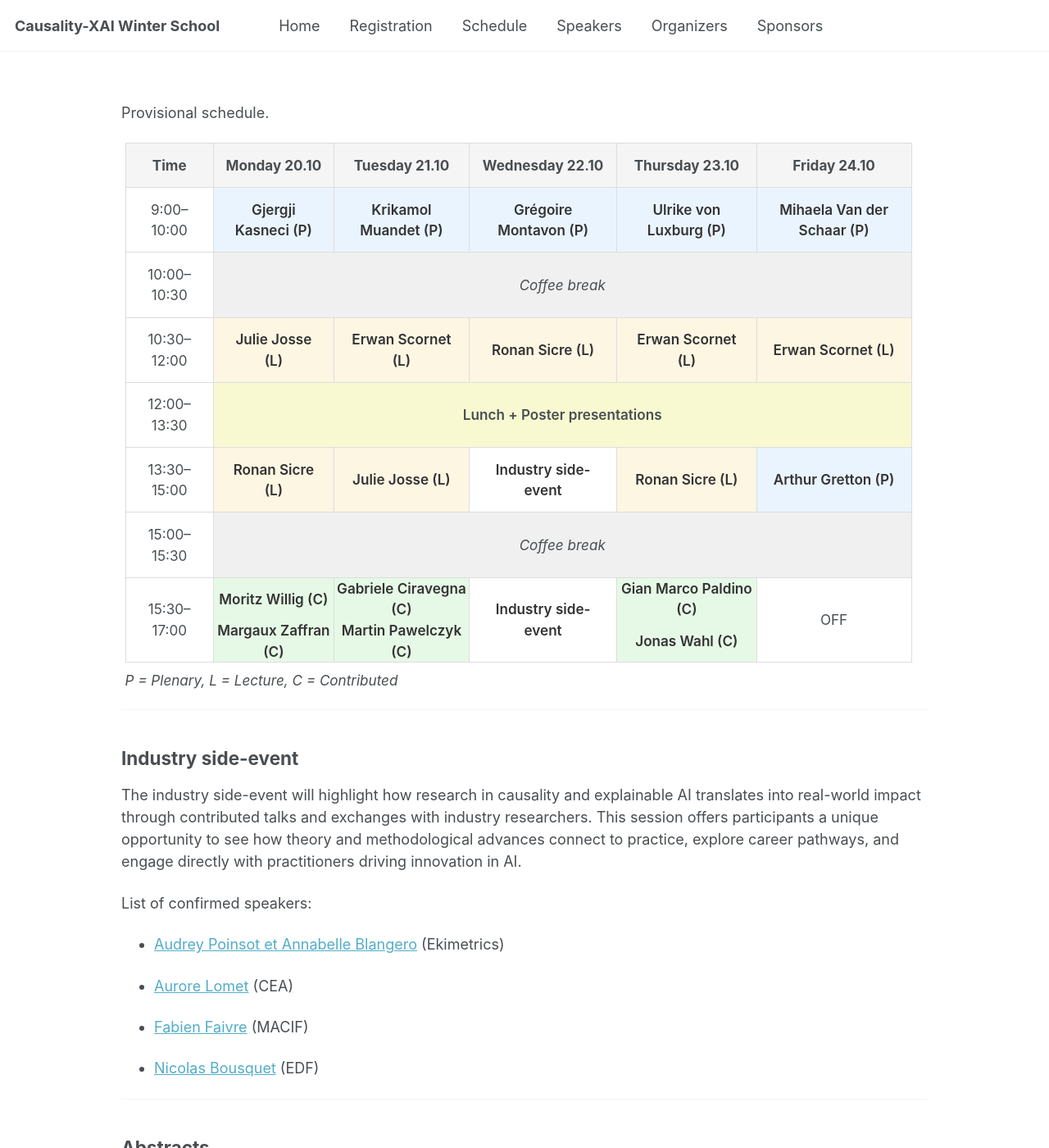
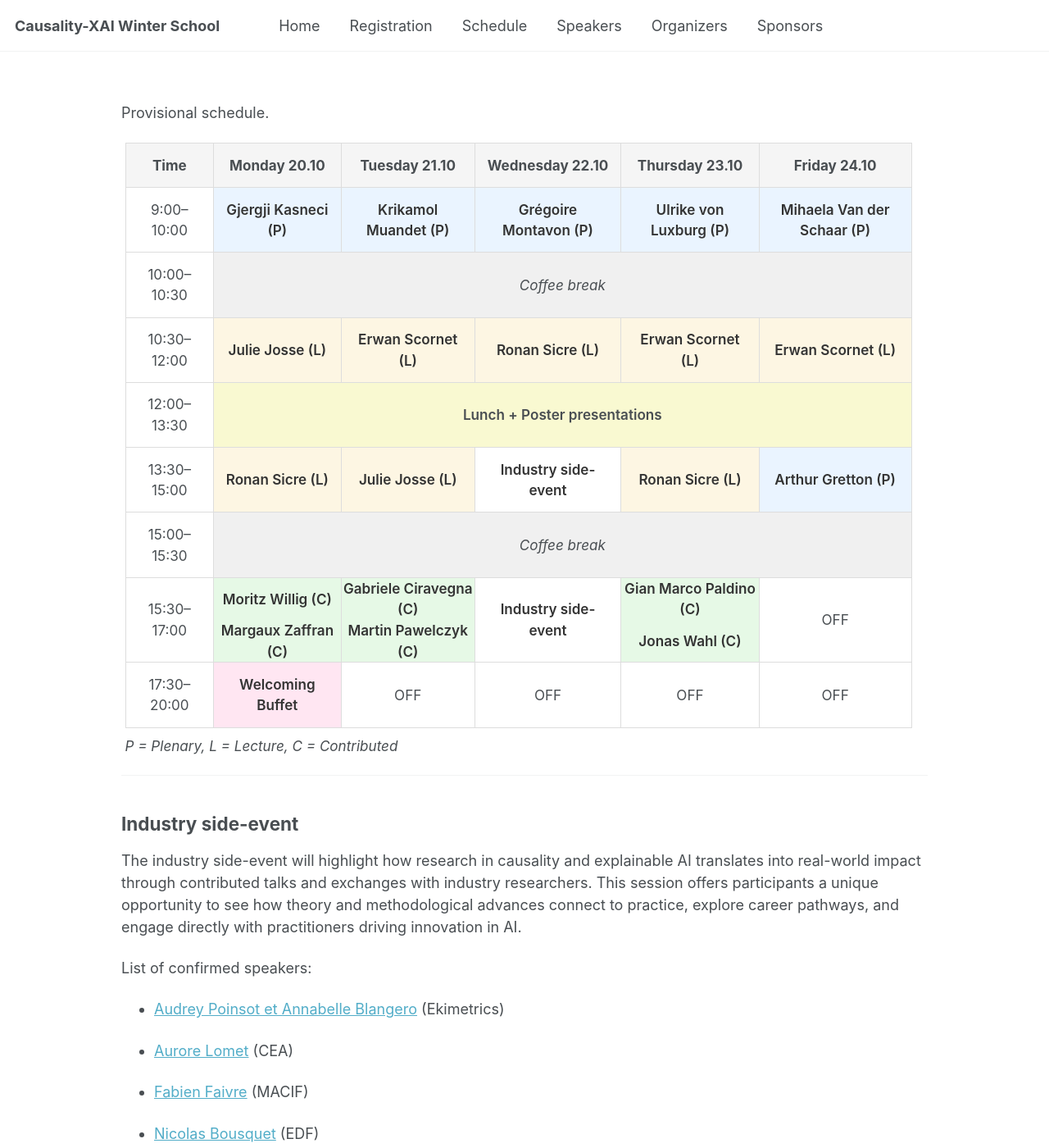
Before and after one commit to XAI-Winter-School/xai-winter-school.github.io, a Jekyll site: the page built from _pages/schedule.md, in a window 1280 px wide and 1400 px high. Shown: the whole window at 82% size. Built offline with Jekyll 4.4.1, drawn with Linux system fonts in a browser that asks for light colours.

Commit message:
add buffet

```diff
--- a/_pages/schedule.md
+++ b/_pages/schedule.md
@@ -53,6 +53,10 @@ Provisional schedule.
 }
 .schedule .lunch {
   background-color: #f9f9d1;
+  font-weight: 600;
+}
+.schedule .buffet {
+  background-color: #ffe6f2;  /* soft pink */
   font-weight: 600;
 }
 .schedule caption {
@@ -182,6 +186,14 @@ Provisional schedule.
       </td>
       <td>OFF</td>
     </tr>
+    <tr>
+    <td>17:30–20:00</td>
+    <td class="buffet"><a>Welcoming Buffet</a></td>
+    <td>OFF</td>
+    <td>OFF</td>
+    <td>OFF</td>
+    <td>OFF</td>
+    </tr>
   </tbody>
   <caption>P = Plenary, L = Lecture, C = Contributed</caption>
 </table>
```
